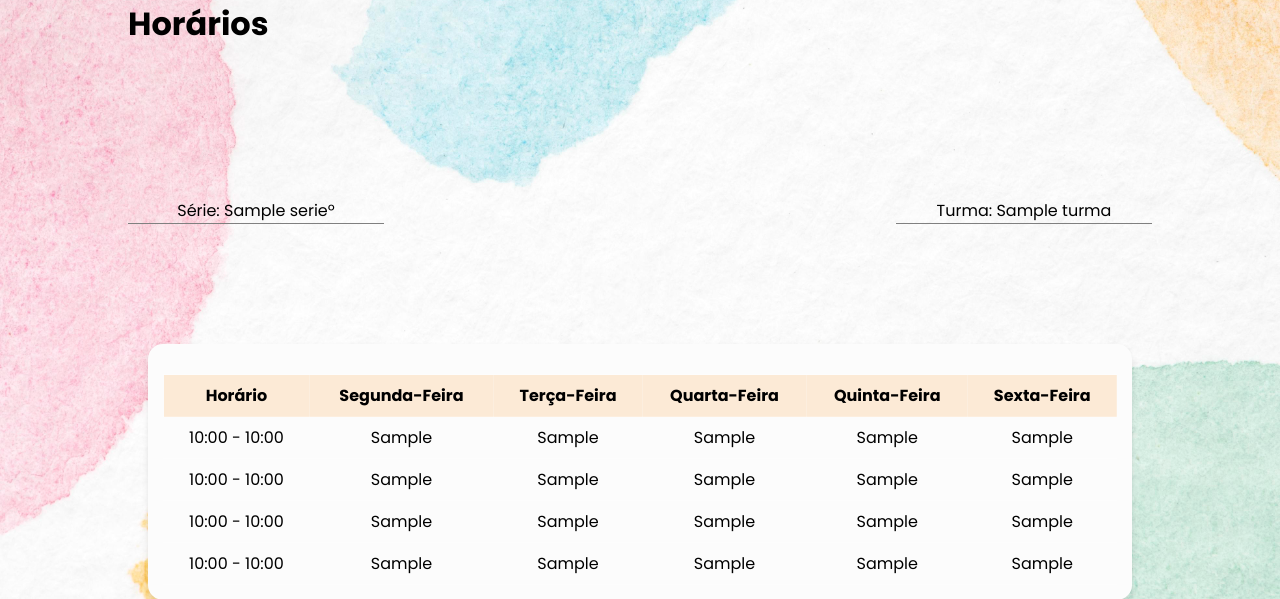
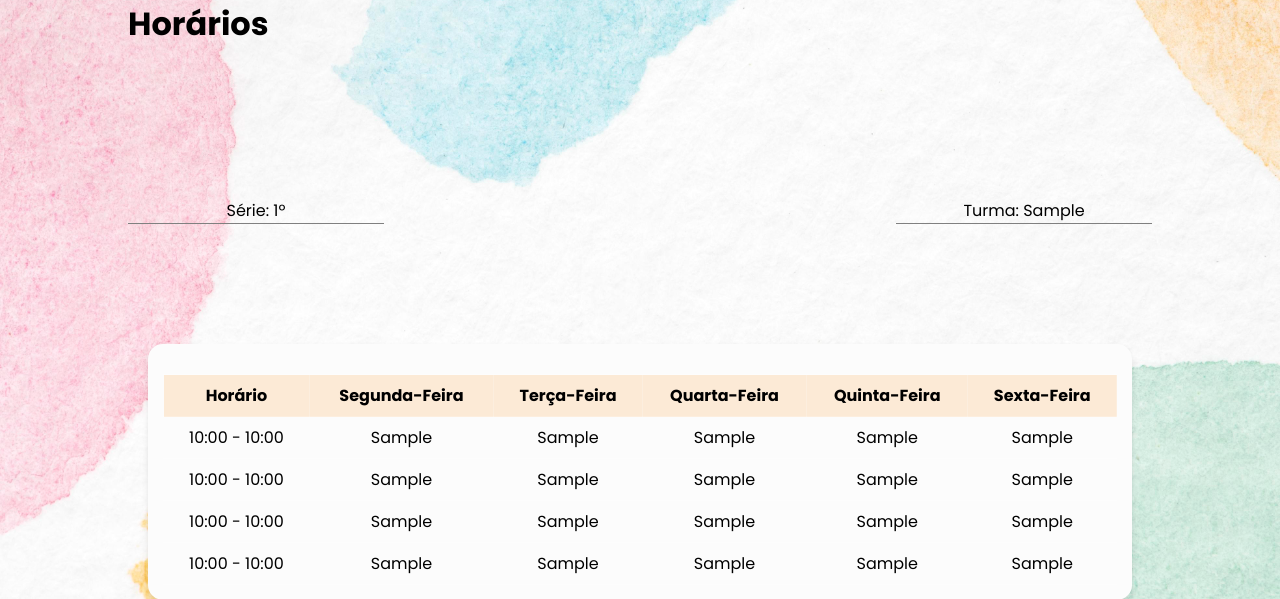
Before and after one commit to Manuelaamorim/smartSchool, a Django app: template appsmartschool/templates/appsmartschool/horarios.html in a window 1280 px wide. Shown: the part 56-655 px from the top of the page. Run offline with Django 5.2, Linux system fonts and the light colour scheme; tables that the repository leaves empty hold one stand-in row (values such as "Sample post"); the template is opened without the code that fills it: values that come from a table or form of the project are taken from there, most other values are stand-ins (such as "Sample title", 1, 10 or a date in 2020); parts of the project's set-up code (start-up, migrations or seed data) failed here and were passed over.

Commit message:
ajustando a views de horarios

```diff
--- a/appsmartschool/templates/appsmartschool/horarios.html
+++ b/appsmartschool/templates/appsmartschool/horarios.html
@@ -6,10 +6,10 @@
 <div class="container">
     <h1>Horários</h1>
     <div class="info-section">
-        <div>Série: {{ horario.serie }}º
+        <div>Série: {{ aluno.serie }}º
             <div class="linha"></div>
         </div>
-        <div>Turma: {{ horario.turma }}
+        <div>Turma: {{ aluno.turma }}
             <div class="linha"></div>
         </div>
     </div>
```
